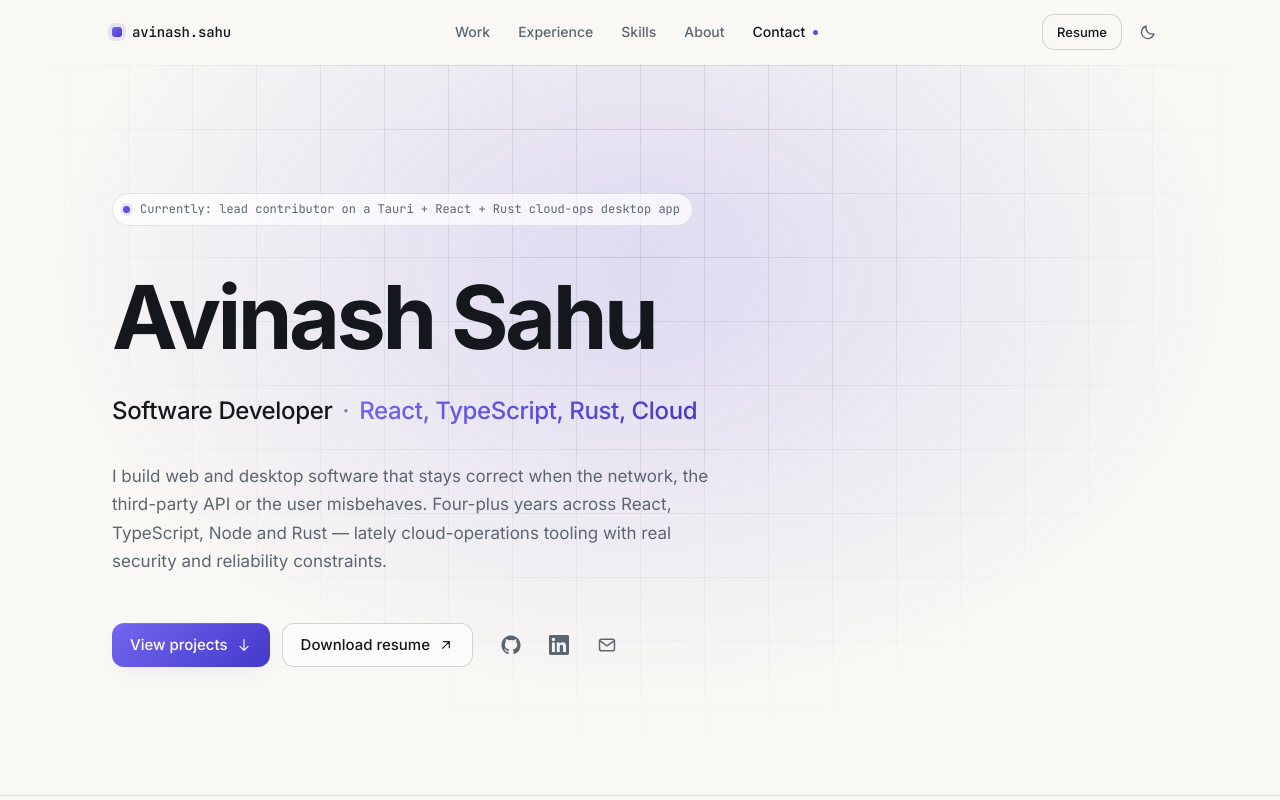
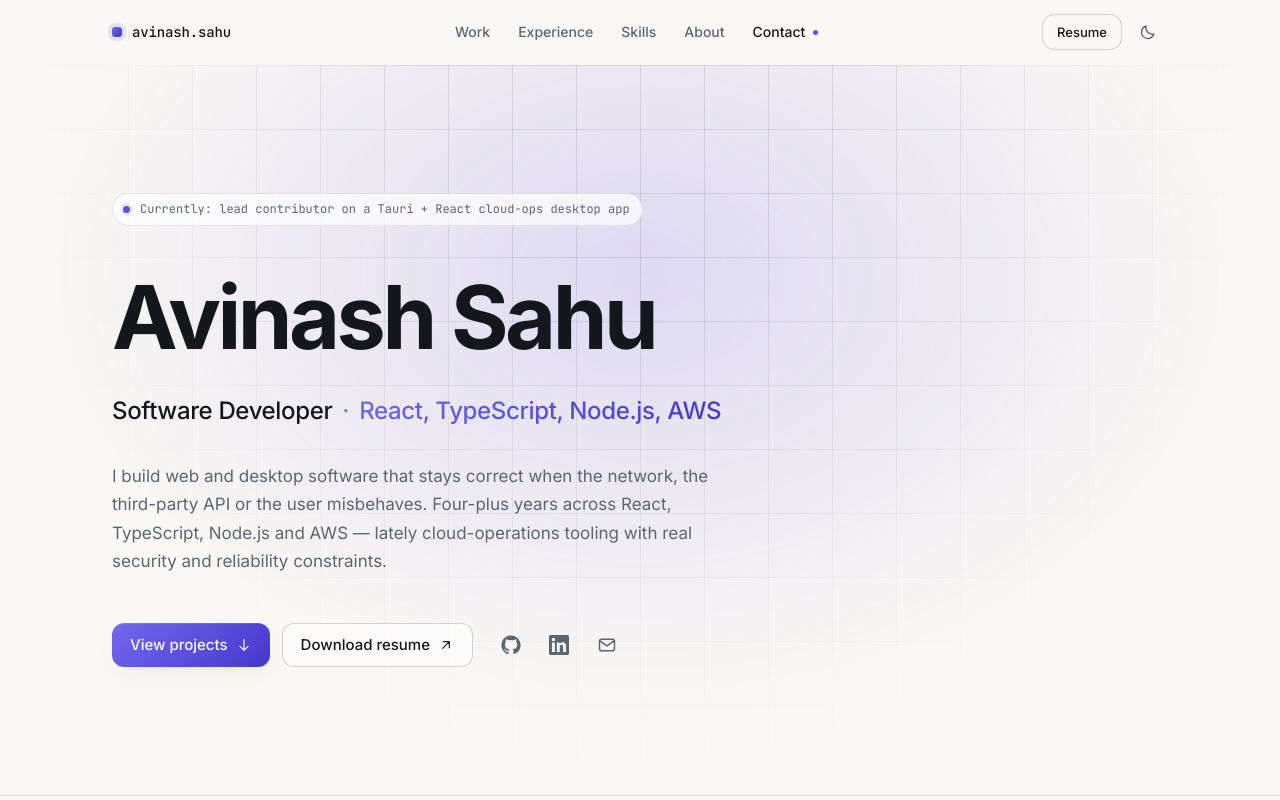
Before and after one commit to Avinash9694/Avinash9694.github.io, a React (Vite) app: page / in a window 1280 px wide. Shown: the top 800 px of the page. Built offline with nearby package versions, Linux system fonts and the light colour scheme.

Commit message:
docs: describe the stack as Node.js and AWS in the hero and meta tags

```diff
--- a/index.html
+++ b/index.html
@@ -8,7 +8,7 @@
     <title>Avinash Sahu — Software Developer</title>
     <meta
       name="description"
-      content="Avinash Sahu is a software developer in Hyderabad building web and desktop applications in React, TypeScript, Rust and the cloud. Lead contributor on a Tauri + React + Rust cloud-operations desktop app."
+      content="Avinash Sahu is a software developer in Hyderabad building web and desktop applications in React, TypeScript, Node.js and AWS. Lead contributor on a Tauri + React cloud-operations desktop app."
     />
     <link rel="canonical" href="https://avinash9694.github.io/" />
     <link rel="icon" type="image/svg+xml" href="/favicon.svg" />
--- a/src/components/hero.tsx
+++ b/src/components/hero.tsx
@@ -14,7 +14,7 @@ export function Hero() {
       <div className={`${styles.inner} container`}>
         <p className={`${styles.status} mono`}>
           <span className={styles.statusDot} aria-hidden="true" />
-          Currently: lead contributor on a Tauri + React + Rust cloud-ops desktop app
+          Currently: lead contributor on a Tauri + React cloud-ops desktop app
         </p>
 
         <h1 id="hero-title" className={styles.title}>
@@ -31,7 +31,7 @@ export function Hero() {
 
         <p className={styles.positioning}>
           I build web and desktop software that stays correct when the network, the third-party API
-          or the user misbehaves. Four-plus years across React, TypeScript, Node and Rust — lately
+          or the user misbehaves. Four-plus years across React, TypeScript, Node.js and AWS — lately
           cloud-operations tooling with real security and reliability constraints.
         </p>
 
--- a/src/data/site.ts
+++ b/src/data/site.ts
@@ -1,7 +1,7 @@
 export const site = {
   name: 'Avinash Sahu',
   title: 'Software Developer',
-  tagline: 'React, TypeScript, Rust, Cloud',
+  tagline: 'React, TypeScript, Node.js, AWS',
   location: 'Hyderabad, India',
   email: 'avinashsahu1994@gmail.com',
   github: 'https://github.com/Avinash9694',
```
